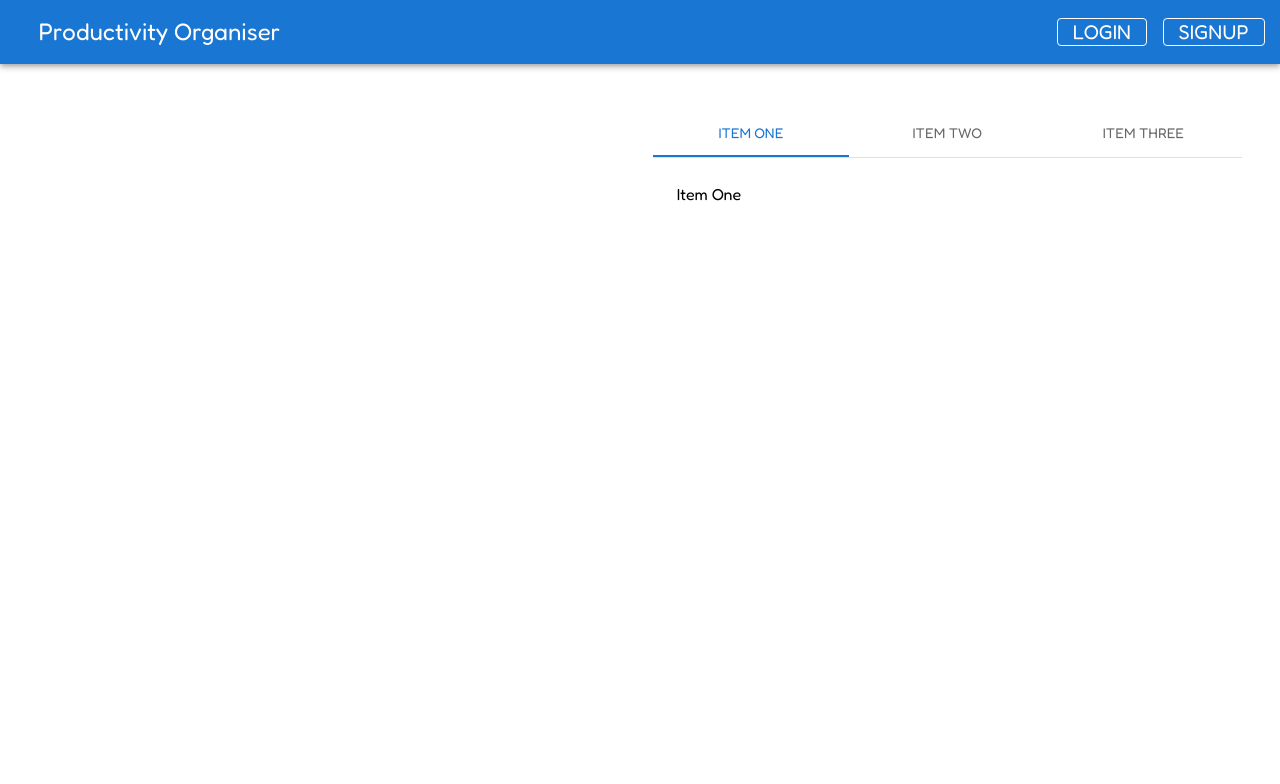
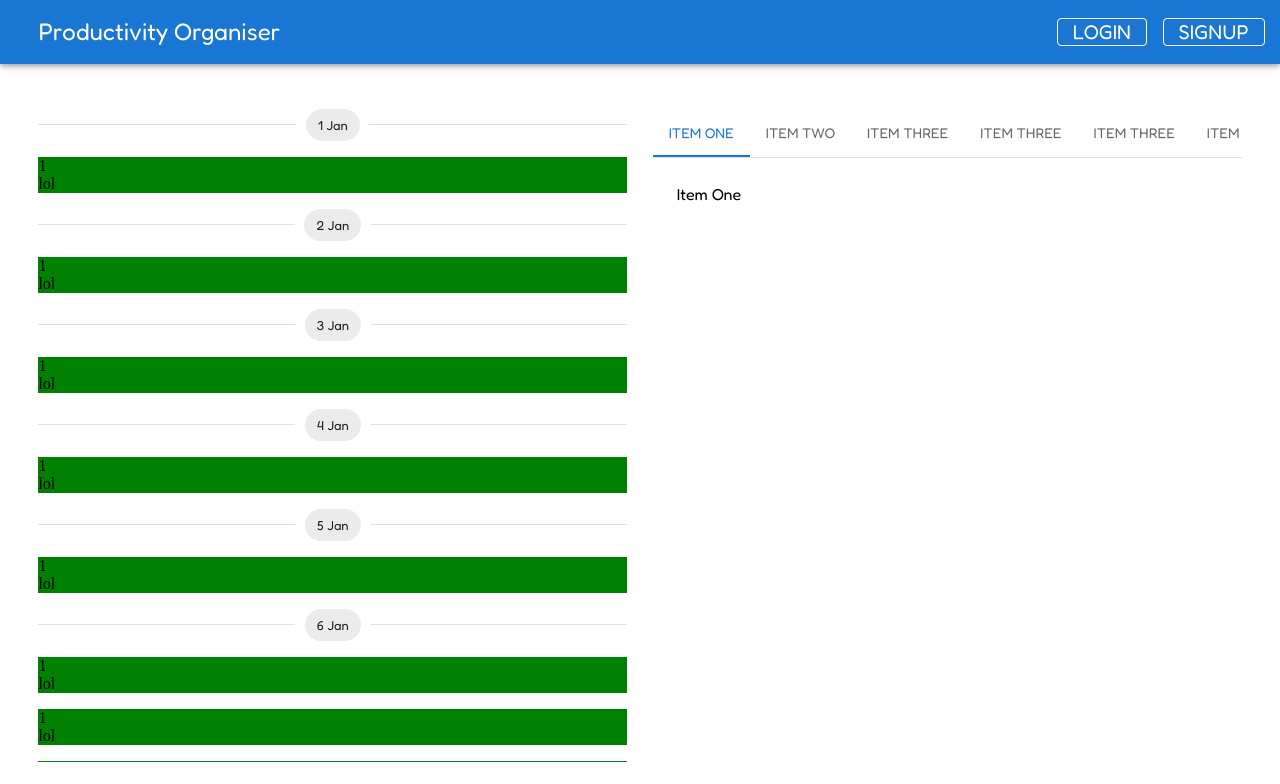
Before and after one commit to varunchodanker/productivityorganiser, a Next.js app: page / in a window 1280 px wide. Shown: the top 784 px of the page. Built offline with nearby package versions, Linux system fonts and the light colour scheme.

Commit message:
Timeline view of events. Scrollable regions (timeline and tabs).

```diff
--- a/pages/index.tsx
+++ b/pages/index.tsx
@@ -3,7 +3,7 @@ import Head from 'next/head'
 import Image from 'next/image'
 import styles from '../styles/Home.module.css'
 import NavBar from '../components/NavBar'
-import { Box, Tab, Tabs, Typography } from '@mui/material'
+import { Box, Chip, Divider, Grid, Tab, Tabs, Typography } from '@mui/material'
 
 import TextField from '@mui/material/TextField';
 import AdapterDateFns from '@mui/lab/AdapterDateFns';
@@ -62,24 +62,76 @@ const Home: NextPage = () => {
       <NavBar></NavBar>
       <main>
         <Box id = "contentArea">
-          <Box className = "halfMainArea">
-            <LocalizationProvider dateAdapter={AdapterDateFns}>
-              <StaticDatePicker<Date>
-                orientation="portrait"
-                openTo="day"
-                value={targetDate}
-                onChange={(newTargetDate) => {
-                  setTargetDate(newTargetDate);
-                }}
-                renderInput={(params) => <TextField {...params} />}
-              />
-            </LocalizationProvider>
+          <Box className = "halfMainArea" sx={{ maxHeight: '80vh', overflow: 'auto' }}>
+            <Box sx={{ display: 'grid', gridTemplateRows: 'auto', gap: 2 }}>
+              <Divider><Chip label="1 Jan" /></Divider>
+              <div style = {{backgroundColor: 'green'}}>1 <br/> lol </div>
+              <Divider><Chip label="2 Jan" /></Divider>
+              <div style = {{backgroundColor: 'green'}}>1 <br/> lol </div>
+              <Divider><Chip label="3 Jan" /></Divider>
+              <div style = {{backgroundColor: 'green'}}>1 <br/> lol </div>
+              <Divider><Chip label="4 Jan" /></Divider>
+              <div style = {{backgroundColor: 'green'}}>1 <br/> lol </div>
+              <Divider><Chip label="5 Jan" /></Divider>
+              <div style = {{backgroundColor: 'green'}}>1 <br/> lol </div>
+              <Divider><Chip label="6 Jan" /></Divider>
+              <div style = {{backgroundColor: 'green'}}>1 <br/> lol </div>
+              <div style = {{backgroundColor: 'green'}}>1 <br/> lol </div>
+              <div style = {{backgroundColor: 'green'}}>1 <br/> lol </div>
+              <div style = {{backgroundColor: 'green'}}>1 <br/> lol </div>
+              <div style = {{backgroundColor: 'green'}}>1 <br/> lol </div>
+              <div style = {{backgroundColor: 'green'}}>1 <br/> lol </div>
+              <div style = {{backgroundColor: 'green'}}>1 <br/> lol </div>
+              <div style = {{backgroundColor: 'green'}}>1 <br/> lol </div>
+              <div style = {{backgroundColor: 'green'}}>1 <br/> lol </div>
+              <div style = {{backgroundColor: 'green'}}>1 <br/> lol </div>
+              <div style = {{backgroundColor: 'green'}}>1 <br/> lol </div>
+              <div style = {{backgroundColor: 'green'}}>1 <br/> lol </div>
+              <div style = {{backgroundColor: 'green'}}>1 <br/> lol </div>
+              <div style = {{backgroundColor: 'green'}}>1 <br/> lol </div>
+              <div style = {{backgroundColor: 'green'}}>1 <br/> lol </div>
+              <div style = {{backgroundColor: 'green'}}>1 <br/> lol </div>
+              <div style = {{backgroundColor: 'green'}}>1 <br/> lol </div>
+              <div style = {{backgroundColor: 'green'}}>1 <br/> lol </div>
+              <div style = {{backgroundColor: 'green'}}>1 <br/> lol </div>
+              <div style = {{backgroundColor: 'green'}}>1 <br/> lol </div>
+              <div style = {{backgroundColor: 'green'}}>1 <br/> lol </div>
+              <div style = {{backgroundColor: 'green'}}>1 <br/> lol </div>
+              <div style = {{backgroundColor: 'green'}}>1 <br/> lol </div>
+              <div style = {{backgroundColor: 'green'}}>1 <br/> lol </div>
+              <div style = {{backgroundColor: 'green'}}>1 <br/> lol </div>
+              <div style = {{backgroundColor: 'green'}}>1 <br/> lol </div>
+              <div style = {{backgroundColor: 'green'}}>1 <br/> lol </div>
+              <div style = {{backgroundColor: 'green'}}>1 <br/> lol </div>
+              <div style = {{backgroundColor: 'green'}}>1 <br/> lol </div>
+              <div style = {{backgroundColor: 'green'}}>1 <br/> lol </div>
+            </Box>
           </Box>
           <Box className = "halfMainArea">
             <Box sx={{ borderBottom: 1, borderColor: 'divider' }}>
-              <Tabs value={chosenTab} onChange={handleTabChange} aria-label="basic tabs example" variant="fullWidth">
+              <Tabs value={chosenTab} onChange={handleTabChange} aria-label="basic tabs example" variant="scrollable">
                 <Tab label="Item One" {...a11yProps(0)} />
                 <Tab label="Item Two" {...a11yProps(1)} />
+                <Tab label="Item Three" {...a11yProps(2)} />
+                <Tab label="Item Three" {...a11yProps(2)} />
+                <Tab label="Item Three" {...a11yProps(2)} />
+                <Tab label="Item Three" {...a11yProps(2)} />
+                <Tab label="Item Three" {...a11yProps(2)} />
+                <Tab label="Item Three" {...a11yProps(2)} />
+                <Tab label="Item Three" {...a11yProps(2)} />
+                <Tab label="Item Three" {...a11yProps(2)} />
+                <Tab label="Item Three" {...a11yProps(2)} />
+                <Tab label="Item Three" {...a11yProps(2)} />
+                <Tab label="Item Three" {...a11yProps(2)} />
+                <Tab label="Item Three" {...a11yProps(2)} />
+                <Tab label="Item Three" {...a11yProps(2)} />
+                <Tab label="Item Three" {...a11yProps(2)} />
+                <Tab label="Item Three" {...a11yProps(2)} />
+                <Tab label="Item Three" {...a11yProps(2)} />
+                <Tab label="Item Three" {...a11yProps(2)} />
+                <Tab label="Item Three" {...a11yProps(2)} />
+                <Tab label="Item Three" {...a11yProps(2)} />
+                <Tab label="Item Three" {...a11yProps(2)} />
                 <Tab label="Item Three" {...a11yProps(2)} />
               </Tabs>
             </Box>
--- a/styles/globals.css
+++ b/styles/globals.css
@@ -46,3 +46,14 @@ html, body {
   flex: 1; /* Ratio of widths of flex container children */
   /* float: left; */
 }
+
+/* Hide scrollbar for Chrome, Safari and Opera */
+.hideScroll::-webkit-scrollbar {
+  display: none;
+}
+
+/* Hide scrollbar for IE, Edge and Firefox */
+.hideScroll {
+  -ms-overflow-style: none;  /* IE and Edge */
+  scrollbar-width: none;  /* Firefox */
+}
```
